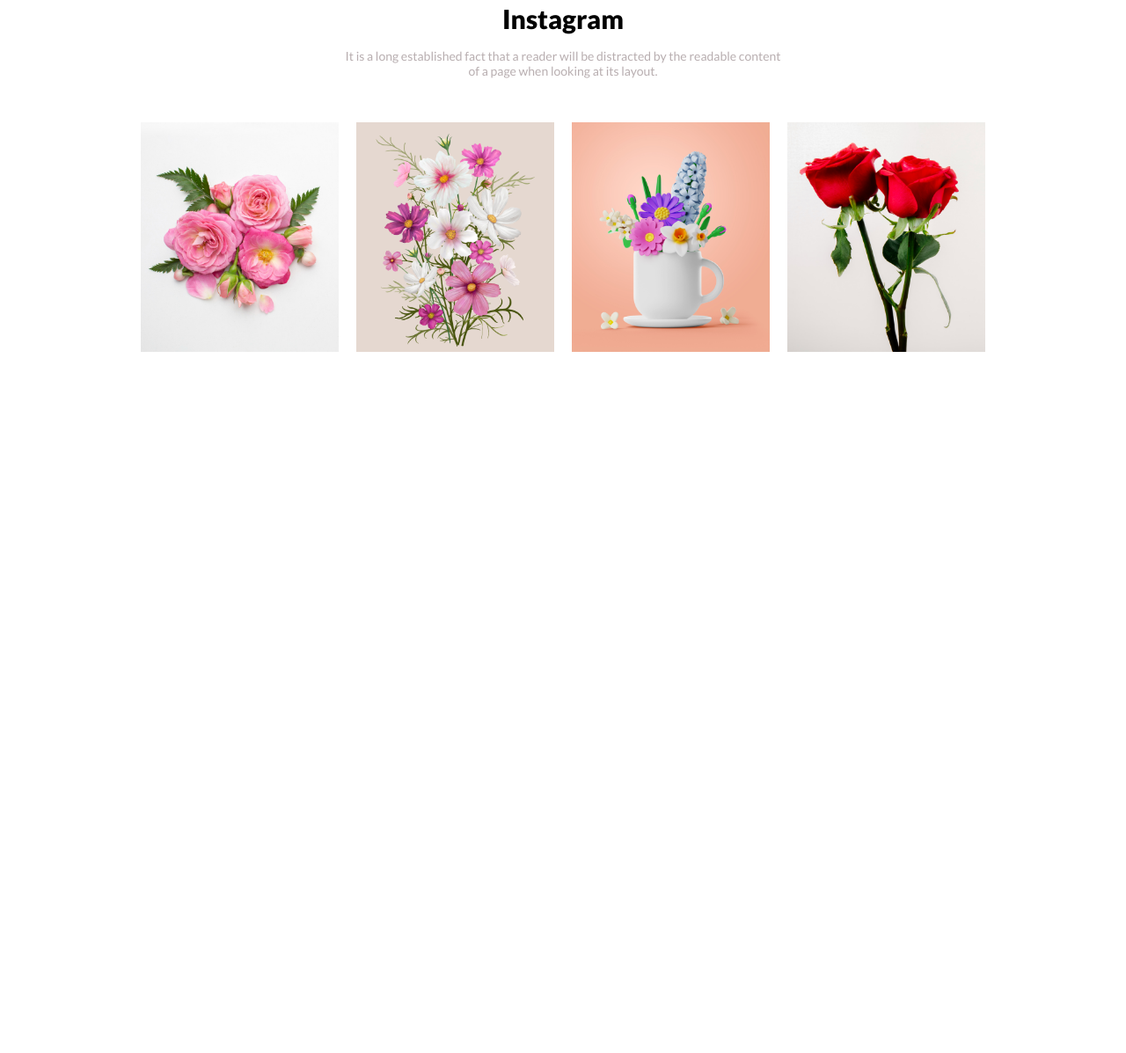
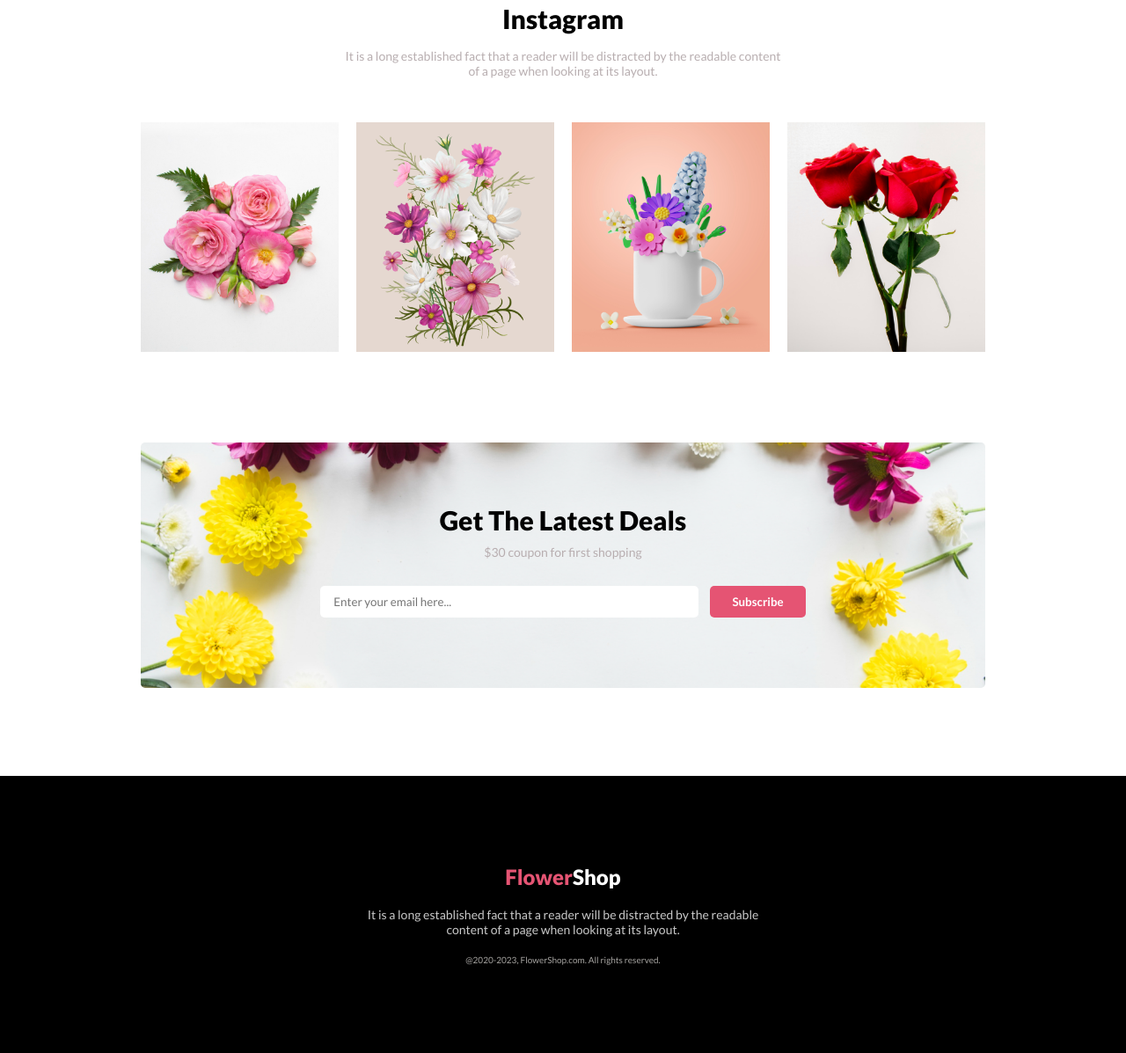
Before and after one commit to Aslam-Hosen/flower-shop, a plain HTML site: page index.html in a window 1280 px wide. Shown: the part 2081-3278 px from the top of the page at 88% size. Before the commit the page ends 2584 px from the top, so only its background shows below. Drawn offline with Linux system fonts and the light colour scheme.

Commit message:
Completed the website

```diff
--- a/index.html
+++ b/index.html
@@ -150,12 +150,38 @@
              </div>
         </section>
 
+        <!-- Subscribe section -->
 
+        <section id="subscribe">
+            <div class="container subscribe-main">
+                  <div>
+                      <h1>Get The Latest Deals</h1>
+                      <p class="primary-clr">$30 coupon for first shopping</p>
+                  </div>
+
+                  <form action="" class="subscribe-form">
+                     <input type="email" placeholder="Enter your email here...">
+                     <input class="primary-btn" type="button" value="Subscribe">
+                  </form>
+            </div>
+        </section>
     </main>
 
+    <!-- Main section End -->
+
+    <!-- Footer section start -->
+
     <footer>
+        <section class="footer">
+             <h1><span>Flower</span>Shop</h1>
+             <p class="footer-description">It is a long established fact that a reader will be distracted by the readable
+                content of a page when looking at its layout.</p>
+             <p class="footer-copyright">@2020-2023, FlowerShop.com. All rights reserved.
+            </p>
+        </section>
+    </footer>
 
-    </footer>
+    <!-- Footer section end -->
 
 </body>
 </html>
--- a/style.css
+++ b/style.css
@@ -11,7 +11,7 @@
     font-size: 14px;
 }
 
-button{
+button, .primary-btn{
     background-color: #e55473;
     padding: 10px 25px;
     border: none;
@@ -184,7 +184,6 @@ header{
     width: 250px;
 }
 
-
 /* Instagram section */
 
 .instagram-img {
@@ -201,3 +200,74 @@ header{
 section#instagram {
     margin-bottom: 100px;
 }
+
+/* Subscribe section style */
+
+#subscribe{
+    margin-bottom: 100px;
+}
+
+.subscribe-main{
+    background-image: url('images/Rectangle\ 9.png');
+    text-align: center;
+    background-size: cover;
+    background-position:center;
+    background-repeat: no-repeat;
+    border-radius: 5px;
+
+}
+
+.subscribe-main h1 {
+    padding-top: 70px;
+    font-weight: 800;
+    padding-bottom: 10px;
+    font-size: 30px;
+}
+
+.subscribe-main p {
+    padding-bottom: 30px;
+}
+
+form.subscribe-form input[type="email"] {
+    padding: 10px 15px;
+    border: none;
+    border-radius: 5px;
+    width: 400px;
+    margin-right: 10px;
+}
+
+form.subscribe-form {
+    padding-bottom: 80px;
+}
+
+/* Footer section style */
+
+span{
+    color: #e55473;
+}
+
+section.footer {
+    text-align: center;
+    background: black;
+    color: white;
+    padding: 100px 0px;
+    /* font-weight: 800; */
+}
+
+section.footer h1 {
+    font-weight: 800;
+    padding-bottom: 20px;
+}
+
+p.footer-description {
+    width: 460px;
+    margin: auto;
+    font-size: 14px;
+    color: #c9c9c9;
+    padding-bottom: 20px;
+}
+
+p.footer-copyright {
+    font-size: 10px;
+    color: #a6a4a1;
+}
```
